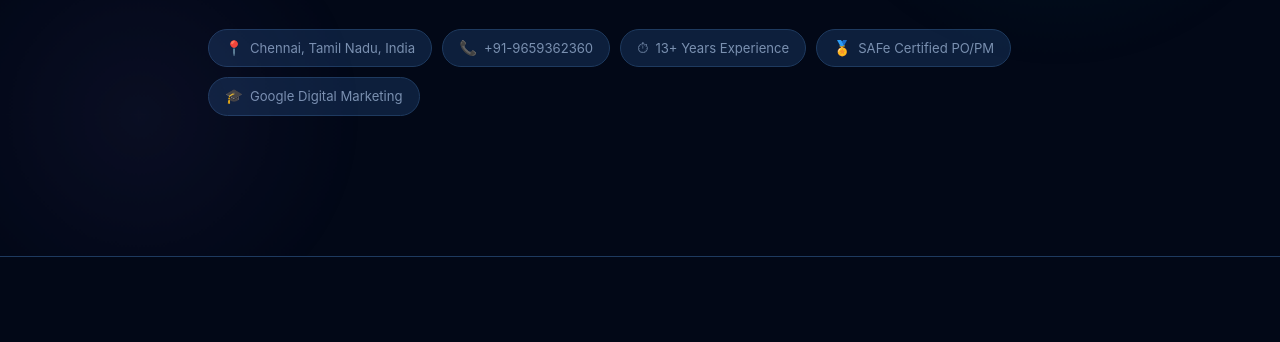
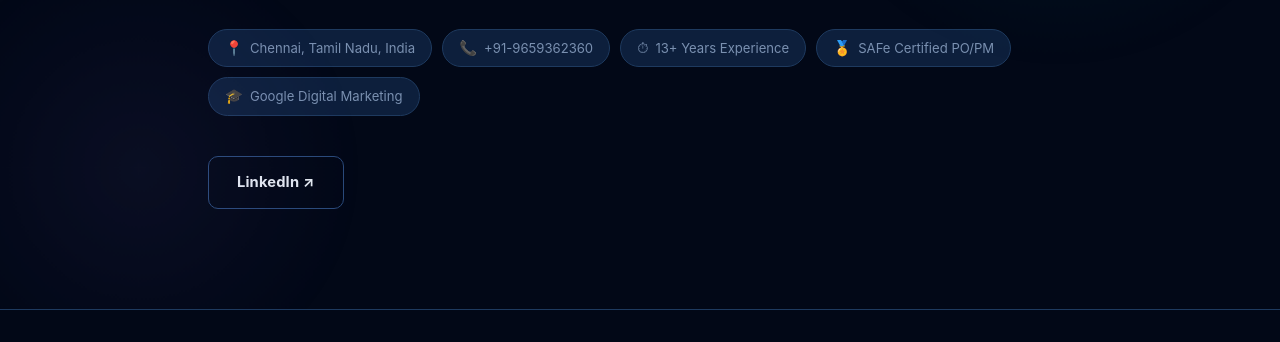
Before and after one commit to naren1056-cyber/Naren_Portfolio, a plain HTML site: page index.html in a window 1280 px wide. Shown: the part 404-746 px from the top of the page. Drawn offline with Linux system fonts and the light colour scheme.

Commit message:
Add files via upload

```diff
--- a/index.html
+++ b/index.html
@@ -35,6 +35,9 @@
       <div class="hero-pill"><span class="icon">⏱</span><span>13+ Years Experience</span></div>
       <div class="hero-pill"><span class="icon">🏅</span><span>SAFe Certified PO/PM</span></div>
       <div class="hero-pill"><span class="icon">🎓</span><span>Google Digital Marketing</span></div>
+    </div>
+    <div class="hero-actions">
+      <a class="btn btn-outline" href="https://www.linkedin.com/in/narendran-selvam-846b59167" target="_blank" rel="noopener">LinkedIn ↗</a>
     </div>
   </div>
 </section>
@@ -113,7 +116,6 @@
     "Hi, I'm <span class='name-highlight'>" + c.name + "</span>";
   document.getElementById("hero-tagline").textContent = c.tagline;
   document.getElementById("hero-location").textContent = c.location;
-  document.getElementById("hero-linkedin-btn").href = c.linkedin;
 
   document.getElementById("about-text").textContent = c.about;
 
```
